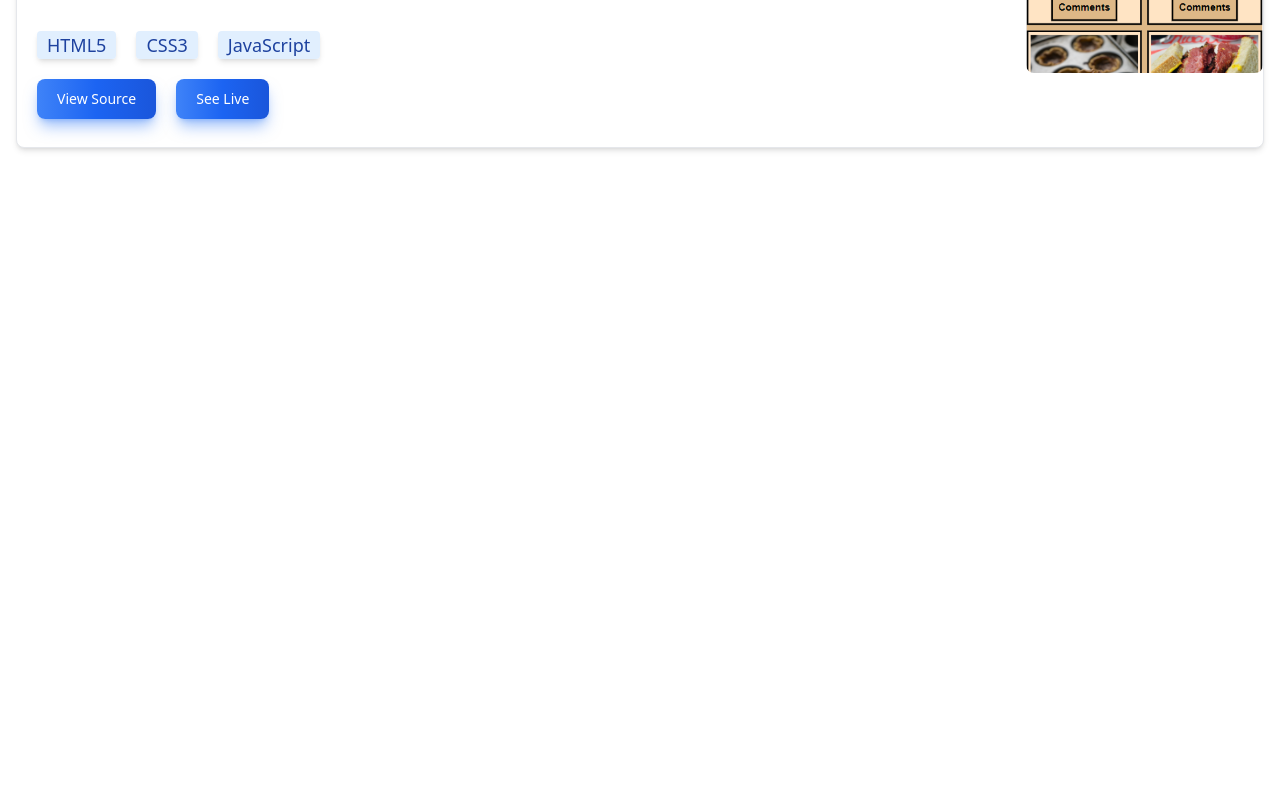
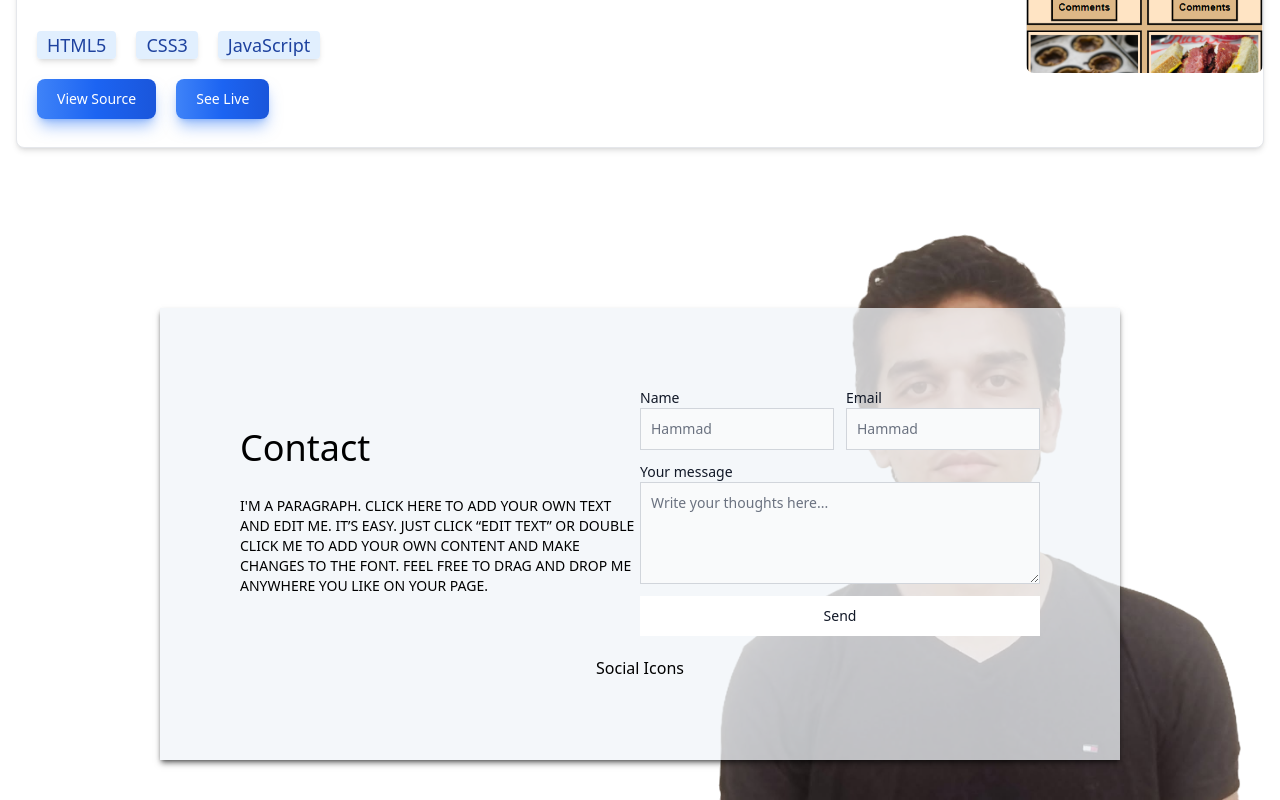
Before and after one commit to hamidazim321/portfolio, a React (Vite) app: page / in a window 1280 px wide. Shown: the part 3519-4319 px from the top of the page. Before the commit the page ends 3747 px from the top, so only its background shows below. Built offline with nearby package versions, Linux system fonts and the light colour scheme.

Commit message:
Add contact section

```diff
--- a/src/components/Header.jsx
+++ b/src/components/Header.jsx
@@ -4,13 +4,14 @@ import { useScroll } from "./useScroll";
 
 export default function Header() {
   const [menuOn, setMenuOn] = useState(false);
-  const { y, x, scrollDirection } = useScroll();
+  const { scrollDirection } = useScroll();
 
   const handleMenu = () => {
     setMenuOn((prev) => !prev);
   };
 
-  const navigate = (id) => {
+  const navigate = (e,id) => {
+    e.preventDefault()
     const elem = document.querySelector(`#${id}`);
     elem.scrollIntoView({ behavior: "smooth" });
     setMenuOn(false);
@@ -72,7 +73,7 @@ export default function Header() {
               <a
                 href="#"
                 className="md:p-2 block py-2 px-3 text-gray-900 rounded hover:bg-gray-200 md:hover:bg-transparent md:border-0 md:hover:text-blue-700 md:p-0 dark:text-white dark:hover:bg-gray-700 dark:hover:text-white md:dark:hover:bg-transparent"
-                onClick={() => navigate("home")}
+                onClick={(e) => navigate(e, "home")}
               >
                 Home
               </a>
@@ -82,7 +83,7 @@ export default function Header() {
               <a
                 href="#"
                 className="md:p-2 block py-2 px-3 text-gray-900 rounded hover:bg-gray-200 md:hover:bg-transparent md:border-0 md:hover:text-blue-700 md:p-0 dark:text-white  dark:hover:bg-gray-700 dark:hover:text-white md:dark:hover:bg-transparent"
-                onClick={() => navigate("professional")}
+                onClick={(e) => navigate(e, "professional")}
               >
                 Professional
               </a>
@@ -91,7 +92,7 @@ export default function Header() {
               <a
                 href="#"
                 className="md:p-2 block py-2 px-3 text-gray-900 rounded hover:bg-gray-200 md:hover:bg-transparent md:border-0 md:hover:text-blue-700 md:p-0 dark:text-white dark:hover:bg-gray-700 dark:hover:text-white md:dark:hover:bg-transparent"
-                onClick={() => navigate("portfolio")}
+                onClick={(e) => navigate(e, "portfolio")}
               >
                 Portfolio
               </a>
@@ -100,7 +101,7 @@ export default function Header() {
               <a
                 href="#"
                 className="md:p-2 block py-2 px-3 text-gray-900 rounded hover:bg-gray-200 md:hover:bg-transparent md:border-0 md:hover:text-blue-700 md:p-0 dark:text-white dark:hover:bg-gray-700 dark:hover:text-white md:dark:hover:bg-transparent"
-                onClick={() => navigate("contact")}
+                onClick={(e) => navigate(e, "contact")}
               >
                 Contact
               </a>
--- a/src/pages/Contact.jsx
+++ b/src/pages/Contact.jsx
@@ -3,6 +3,86 @@ import Overlay from "../components/Overlay";
 
 export default function Contact() {
   return (
-    <div></div>
+    <section className="bg-headshot h-full relative bg-no-repeat bg-cover md:bg-contain md:bg-right bg-fixed dark:bg-slate-600">
+      <div className="dark:bg-slate-600/75 pb-10 relative z-10 py-20">
+        <div
+          id="contact"
+          className="md:w-3/4 mx-auto dark:bg-slate-600/75 bg-slate-100/75 md:py-20 flex flex-col items-center justify-center p-4 md:p-20 gap-3 md:gap-5 md:shadow-black/50 md:shadow-md"
+        >
+          <div className="flex flex-col md:flex-row items-center justify-center">
+            <div className="flex flex-col w-full items-center md:items-start md:w-1/2 gap-3 md:gap-7 ">
+              <p className="font-sans dark:text-white font-normal text-3xl md:text-4xl">
+                Contact
+              </p>
+              <p className="dark:text-white/75 font-sans text-sm md:text-md">
+                I'M A PARAGRAPH. CLICK HERE TO ADD YOUR OWN TEXT AND EDIT ME.
+                IT’S EASY. JUST CLICK “EDIT TEXT” OR DOUBLE CLICK ME TO ADD YOUR
+                OWN CONTENT AND MAKE CHANGES TO THE FONT. FEEL FREE TO DRAG AND
+                DROP ME ANYWHERE YOU LIKE ON YOUR PAGE.
+              </p>
+            </div>
+            <div className="flex flex-col w-full md:w-1/2">
+              <form className="flex flex-col gap-3">
+                <div className="flex flex-col md:flex-row gap-3">
+                  <div>
+                    <label
+                      htmlFor="name"
+                      className="block  text-sm font-medium text-gray-900 dark:text-white"
+                    >
+                      Name
+                    </label>
+                    <input
+                      type="text"
+                      className="bg-gray-50 border border-gray-300 text-gray-900 text-sm focus:ring-green-500 focus:border-green-500 block w-full p-2.5 dark:bg-gray-700 dark:border-gray-600 dark:placeholder-gray-400 dark:text-white"
+                      placeholder="Hammad"
+                      required
+                    />
+                  </div>
+                  <div>
+                    <label
+                      htmlFor="email"
+                      className="block text-sm font-medium text-gray-900 dark:text-white"
+                    >
+                      Email
+                    </label>
+                    <input
+                      type="email"
+                      className="bg-gray-50 border border-gray-300 text-gray-900 text-sm focus:ring-green-500 focus:border-green-500 block w-full p-2.5 dark:bg-gray-700 dark:border-gray-600 dark:placeholder-gray-400 dark:text-white"
+                      placeholder="Hammad"
+                      required
+                    />
+                  </div>
+                </div>
+                <div>
+                  <label
+                    htmlFor="message"
+                    className="block text-sm font-medium text-gray-900 dark:text-white"
+                  >
+                    Your message
+                  </label>
+                  <textarea
+                    id="message"
+                    rows="4"
+                    className="block p-2.5 w-full text-sm text-gray-900 bg-gray-50 border border-gray-300 focus:ring-green-500 focus:border-green-500 dark:bg-gray-700 dark:border-gray-600 dark:placeholder-gray-400 dark:text-white "
+                    placeholder="Write your thoughts here..."
+                  ></textarea>
+                </div>
+                <div>
+                  <button className="relative w-full inline-flex items-center justify-center  overflow-hidden text-sm font-medium text-gray-900  group bg-gradient-to-br from-green-400 to-blue-600 group-hover:from-green-400 group-hover:to-blue-600 hover:text-white dark:text-white focus:ring-4 focus:outline-none focus:ring-green-200 dark:focus:ring-green-800">
+                    <span className="w-full relative px-5 py-2.5 transition-all ease-in duration-75 bg-white dark:bg-gray-900 group-hover:bg-opacity-0">
+                      Send
+                    </span>
+                  </button>
+                </div>
+              </form>
+            </div>
+          </div>
+          <div>
+            Social Icons
+          </div>
+        </div>
+      </div>
+      <Overlay darkColor={"slate-600/25"} />
+    </section>
   );
 }
--- a/src/pages/Professional.jsx
+++ b/src/pages/Professional.jsx
@@ -6,7 +6,7 @@ import SectionHeading from "../components/SectionHeading";
 export default function Professional() {
   const skillBarStyles = "flex items-center w-full gap-2"
   return (
-    <div id="professional" className="relative dark:bg-stone-500/50 px-4 bg-hardware bg-cover py-20">
+    <div id="professional" className="relative dark:bg-stone-500/50 px-4 bg-hardware bg-cover bg-fixed py-20">
       <SectionHeading
       headingIndex={'01'}
       heading={'Professional'}
```
